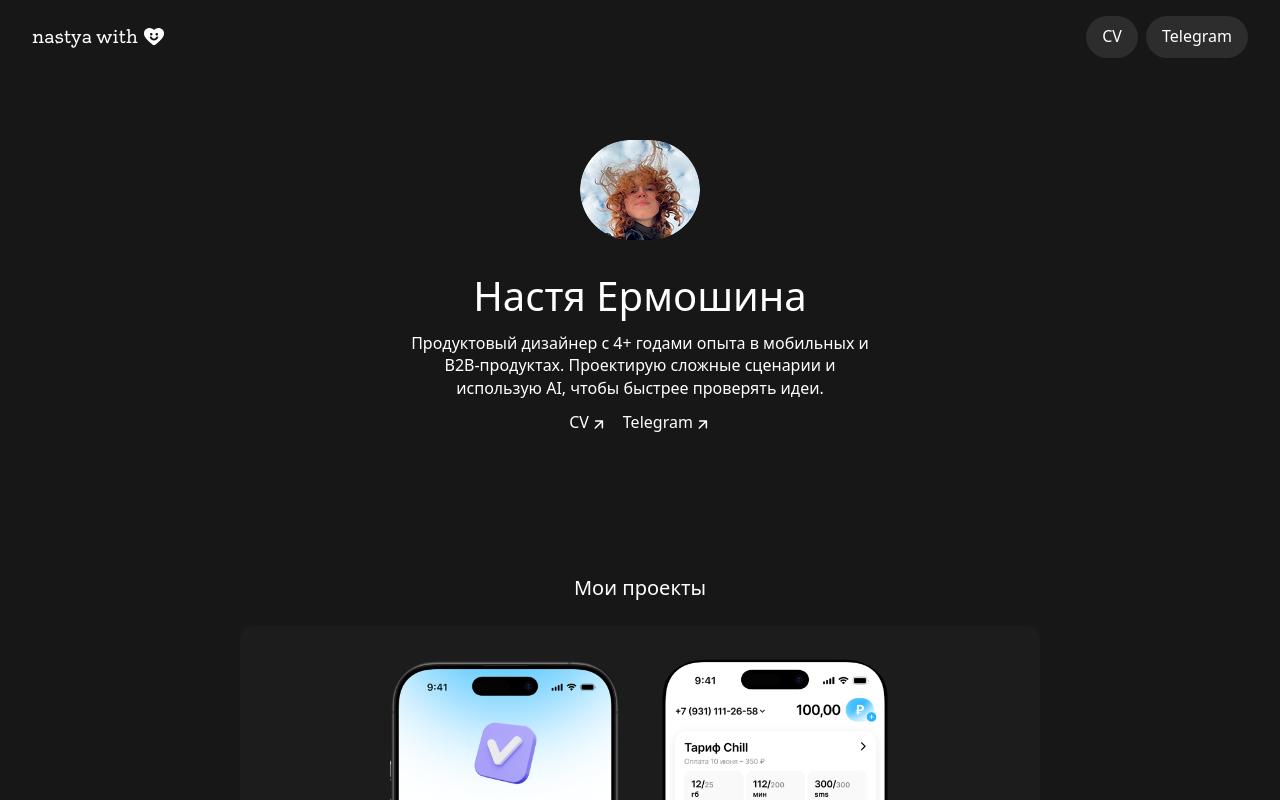
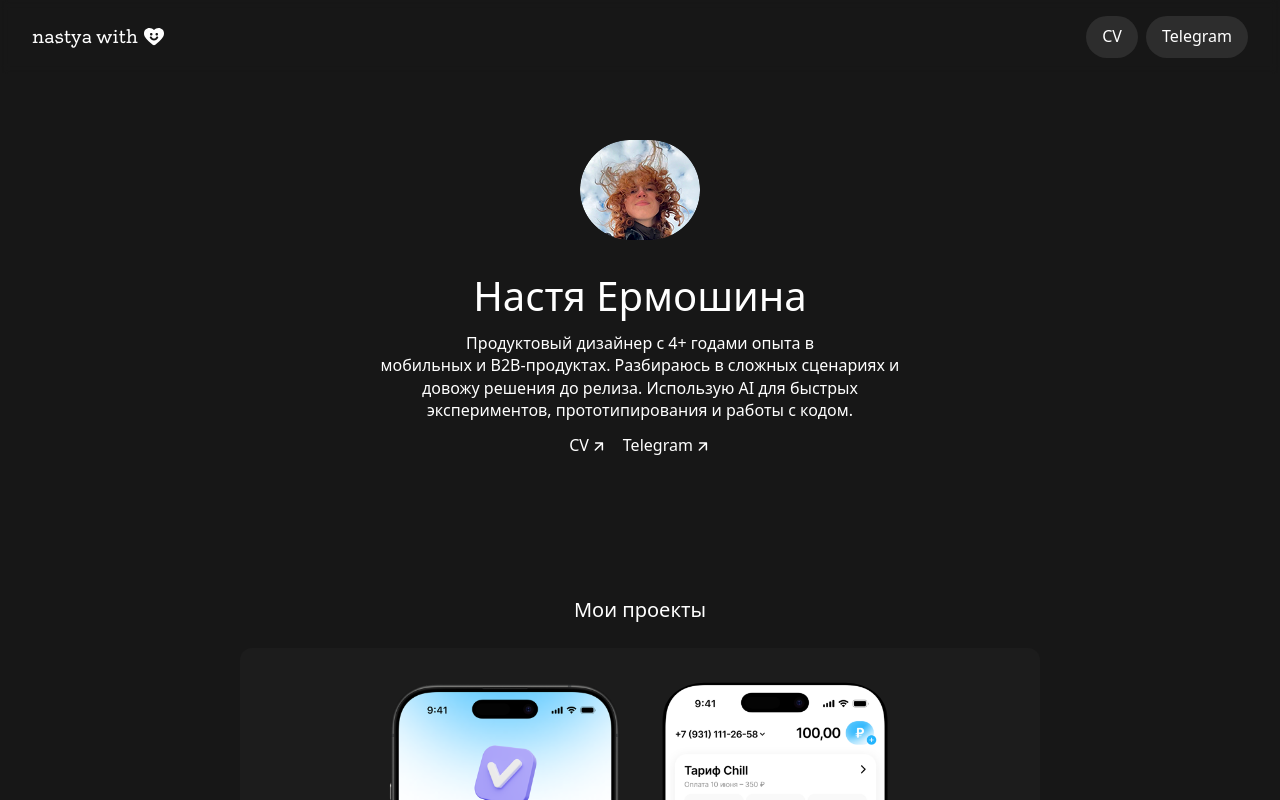
Before and after one commit to him9li9/portfolio, a Next.js app: page / in a window 1280 px wide. Shown: the top 800 px of the page. Built offline with nearby package versions, Linux system fonts and the light colour scheme; no server answers; grey boxes are pictures that could not be loaded.

Commit message:
Restore portfolio intro and clarify Camomile description

```diff
--- a/src/components/home-page.tsx
+++ b/src/components/home-page.tsx
@@ -195,9 +195,11 @@ export function HomePage() {
               Настя Ермошина
             </h1>
           </div>
-          <p className="w-full max-w-[480px] text-[16px] leading-[1.4]">
-            Продуктовый дизайнер с 4+ годами опыта в мобильных и B2B-продуктах.
-            Проектирую сложные сценарии и использую AI, чтобы быстрее проверять идеи.
+          <p className="w-full max-w-[552px] text-pretty text-[16px] leading-[1.4]">
+            Продуктовый дизайнер с 4+ годами опыта в{" "}
+            <span className="sm:whitespace-nowrap">мобильных и B2B-продуктах.</span>{" "}
+            Разбираюсь в сложных сценариях и довожу решения до релиза. Использую AI для быстрых
+            экспериментов, прототипирования и работы с кодом.
           </p>
           <div className="flex flex-wrap items-center justify-center gap-space-4">
             <InlineLink href={cvUrl}>CV</InlineLink>
@@ -315,7 +317,7 @@ export function HomePage() {
               title="Camomile"
               href={camomileUrl}
               meta="Личный проект · Telegram Mini App · 2026"
-              description="Спроектировала и собрала мини-приложение для коротких чек-инов по сферам жизни."
+              description="Сделала приложение, в котором можно отслеживать баланс в разных сферах жизни, ставить цели и сохранять важные моменты."
               externalActionLabel="Открыть в Telegram"
             />
           </article>
```
